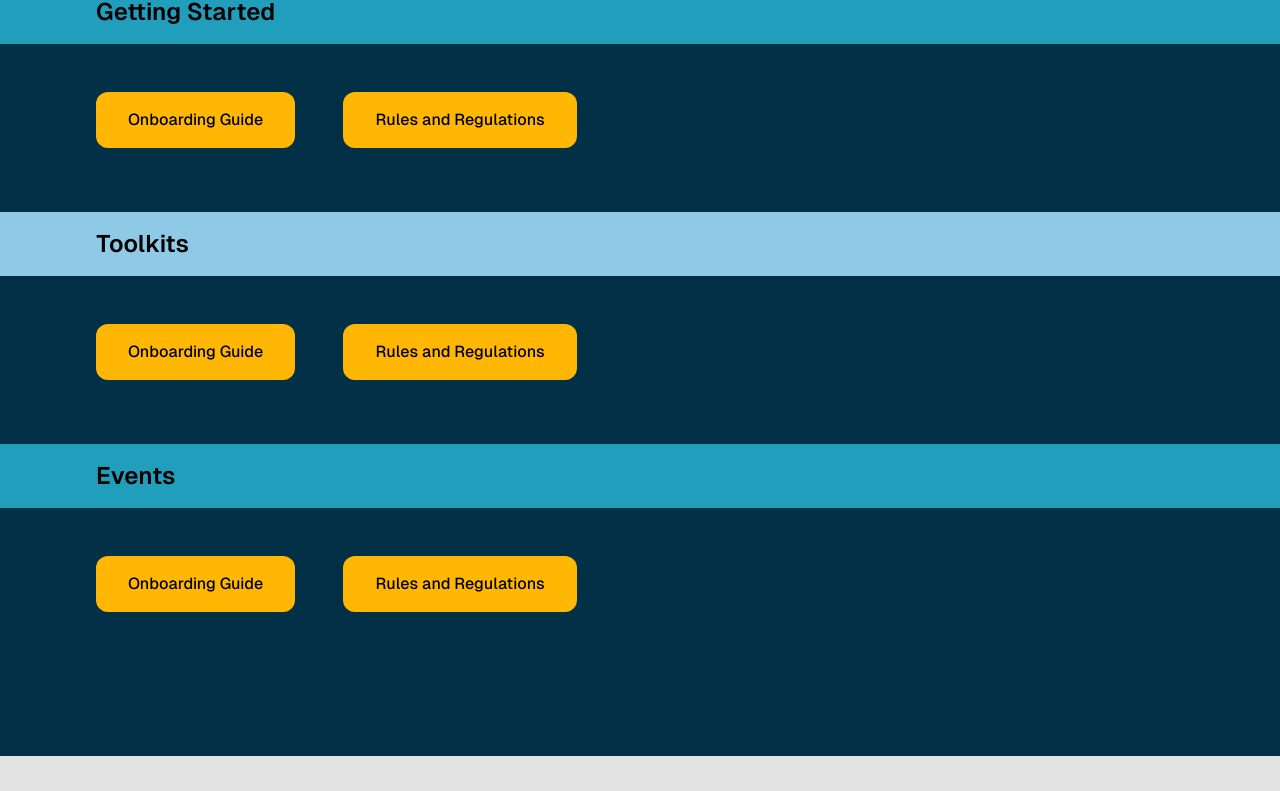
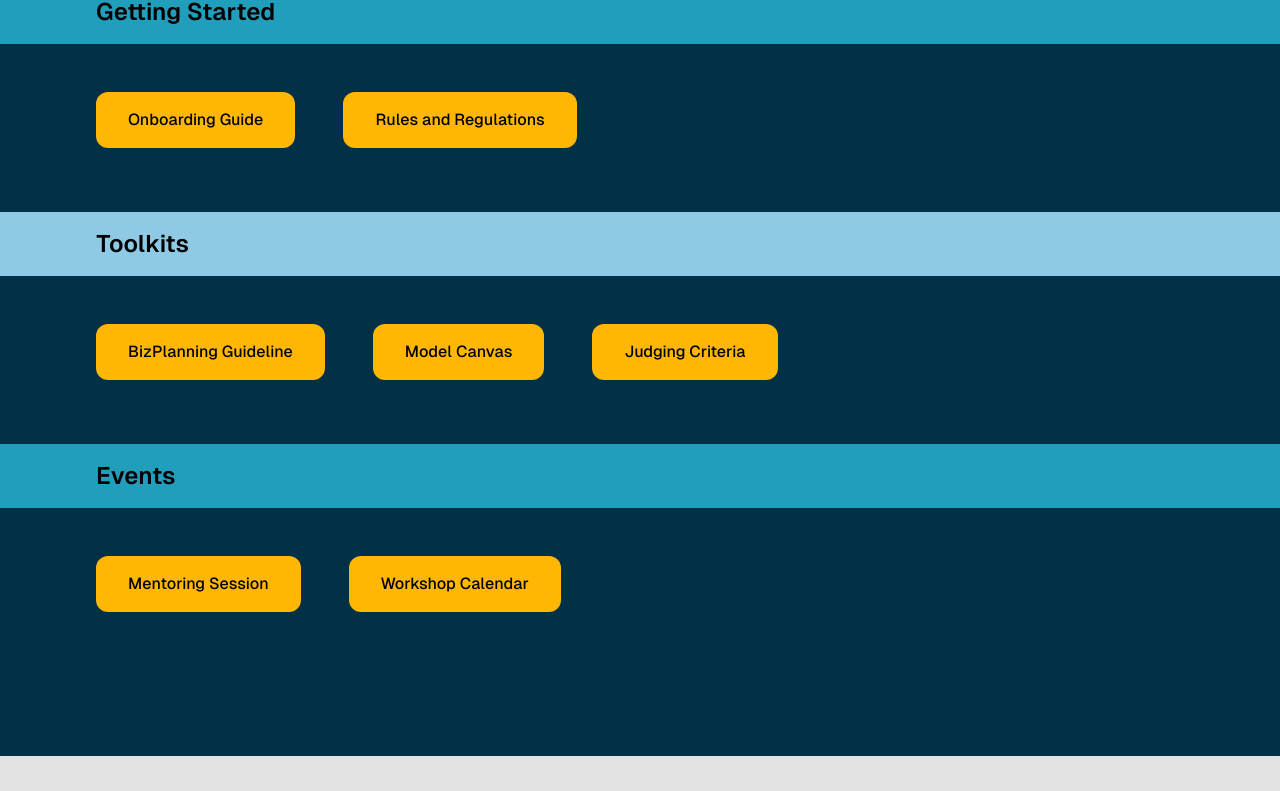
Before and after one commit to diminecjean/hackfinity, a Next.js app: page /resources in a window 1280 px wide. Shown: the part 436-1227 px from the top of the page. Built offline with nearby package versions, Linux system fonts and the light colour scheme.

Commit message:
update resources and links

```diff
--- a/src/app/admin/resources/page.js
+++ b/src/app/admin/resources/page.js
@@ -11,10 +11,11 @@ export default function Resources() {
     const [resources, setResources] = useState([
         { id: 1, title: "Onboarding Guide", section: "getting-started" },
         { id: 2, title: "Rules and Regulations", section: "getting-started" },
-        { id: 3, title: "Onboarding Guide", section: "toolkits" },
-        { id: 4, title: "Rules and Regulations", section: "toolkits" },
-        { id: 5, title: "Onboarding Guide", section: "events" },
-        { id: 6, title: "Rules and Regulations", section: "events" },
+        { id: 3, title: "BizPlanning Guideline", section: "toolkits" },
+        { id: 4, title: "Model Canvas", section: "toolkits" },
+        { id: 5, title: "Judging Criteria", section: "toolkits" },
+        { id: 6, title: "Mentoring Session", section: "events" },
+        { id: 7, title: "Workshop Calendar", section: "events" },
     ]);
 
     // Resources removal functions, for admin only
--- a/src/app/resources/page.js
+++ b/src/app/resources/page.js
@@ -1,6 +1,7 @@
 "use client";
 import TopBanner from "@/components/custom/top-banner";
 import path from 'path';
+import Link from "next/link";
 
 function handleDownload(fileName, displayName) {
     const link = document.createElement('a');
@@ -24,18 +25,20 @@ export default function Resources() {
                         <h1 className="text-2xl font-semibold">Getting Started</h1>
                     </div>
                     <div className="my-12 mx-24 flex gap-12 justify-start">
-                        <div
+                        <Link
                             className="cursor-pointer rounded-xl bg-yellow-mid px-8 py-4 font-medium hover:bg-yellow-dark"
-                            onClick={() => handleDownload('Biz_Planning_Guideline.pdf', 'Biz Planning Guideline.pdf')}
+                            href={"https://1drv.ms/b/c/a1218d0c38262d8e/Ee7hF5LnFiZDjMfeUODJj3ABiJ8J1FNW_TuZfXUd3vxy4Q?e=sDVdy9"}
+                            // onClick={() => handleDownload('Biz_Planning_Guideline.pdf', 'Biz Planning Guideline.pdf')}
                         >
                             Onboarding Guide
-                        </div>
-                        <div
+                        </Link>
+                        <Link
                             className="cursor-pointer rounded-xl bg-yellow-mid px-8 py-4 font-medium hover:bg-yellow-dark"
-                            onClick={() => handleDownload('Rules_and_Regulations.pdf', 'Rules and Regulations.pdf')}
+                            href={"https://1drv.ms/b/c/a1218d0c38262d8e/EfLy1un-bL5Cky5C2oDTl0wBEUTOEE_dwA0Q2IPQIIZUpQ?e=hLXjeI"}
+                            // onClick={() => handleDownload('Rules_and_Regulations.pdf', 'Rules and Regulations.pdf')}
                         >
                             Rules and Regulations
-                        </div>
+                        </Link>
                     </div>
                 </section>
 
@@ -44,18 +47,27 @@ export default function Resources() {
                         <h1 className="text-2xl font-semibold">Toolkits</h1>
                     </div>
                     <div className="my-12 mx-24 flex gap-12 justify-start">
-                        <div
+                        <Link
                             className="cursor-pointer rounded-xl bg-yellow-mid px-8 py-4 font-medium hover:bg-yellow-dark"
-                            onClick={() => handleDownload('Onboarding_Guide.pdf', 'Onboarding Guide.pdf')}
+                            // onClick={() => handleDownload('Onboarding_Guide.pdf', 'Onboarding Guide.pdf')}
+                            href={"https://1drv.ms/b/c/a1218d0c38262d8e/EV1_Sej4hXFOjthWtP3bWK0B-AL0OYV7By_w4hcsKVExxQ?e=PpHnx3"}
                         >
-                            Onboarding Guide
-                        </div>
-                        <div
+                            BizPlanning Guideline
+                        </Link>
+                        <Link
                             className="cursor-pointer rounded-xl bg-yellow-mid px-8 py-4 font-medium hover:bg-yellow-dark"
-                            onClick={() => handleDownload('Rules_and_Regulations.pdf', 'Rules and Regulations.pdf')}
+                            // onClick={() => handleDownload('Rules_and_Regulations.pdf', 'Rules and Regulations.pdf')}
+                            href={"https://1drv.ms/b/c/a1218d0c38262d8e/EQnO7g_jRvdAo-6agqT3K_cBCAleoZ0x2kury82J9gk9Mg?e=RhneiD"}
                         >
-                            Rules and Regulations
-                        </div>
+                            Model Canvas
+                        </Link>
+                        <Link
+                            className="cursor-pointer rounded-xl bg-yellow-mid px-8 py-4 font-medium hover:bg-yellow-dark"
+                            // onClick={() => handleDownload('Rules_and_Regulations.pdf', 'Rules and Regulations.pdf')}
+                            href={"https://1drv.ms/b/c/a1218d0c38262d8e/EaXMsc2cYFRCuYhtlajNKAcBES1LapPjY4oDEYXeoRjKTg?e=10U12h"}
+                        >
+                            Judging Criteria
+                        </Link>
                     </div>
                 </section>
 
@@ -64,18 +76,20 @@ export default function Resources() {
                         <h1 className="text-2xl font-semibold">Events</h1>
                     </div>
                     <div className="my-12 mx-24 flex gap-12 justify-start">
-                        <div
+                        <Link
                             className="cursor-pointer rounded-xl bg-yellow-mid px-8 py-4 font-medium hover:bg-yellow-dark"
-                            onClick={() => handleDownload('Onboarding_Guide.pdf', 'Onboarding Guide.pdf')}
+                            // onClick={() => handleDownload('Onboarding_Guide.pdf', 'Onboarding Guide.pdf')}
+                            href={"https://1drv.ms/b/c/a1218d0c38262d8e/ERh639TUg3pAgXOlcV8tdDgB3aZgUIiJ_Ou58ceXHQVdDg?e=2A16a1"}
                         >
-                            Onboarding Guide
-                        </div>
-                        <div
+                            Mentoring Session
+                        </Link>
+                        <Link
                             className="cursor-pointer rounded-xl bg-yellow-mid px-8 py-4 font-medium hover:bg-yellow-dark"
-                            onClick={() => handleDownload('Rules_and_Regulations.pdf', 'Rules and Regulations.pdf')}
+                            href={"https://1drv.ms/b/c/a1218d0c38262d8e/ETR_HRh-MM9Do7z7IP-SPmkBUt3FAzTQKms6j3cEbqOVpA?e=iP0bvy"}
+                            // onClick={() => handleDownload('Rules_and_Regulations.pdf', 'Rules and Regulations.pdf')}
                         >
-                            Rules and Regulations
-                        </div>
+                            Workshop Calendar
+                        </Link>
                     </div>
                 </section>
             </div>
```
